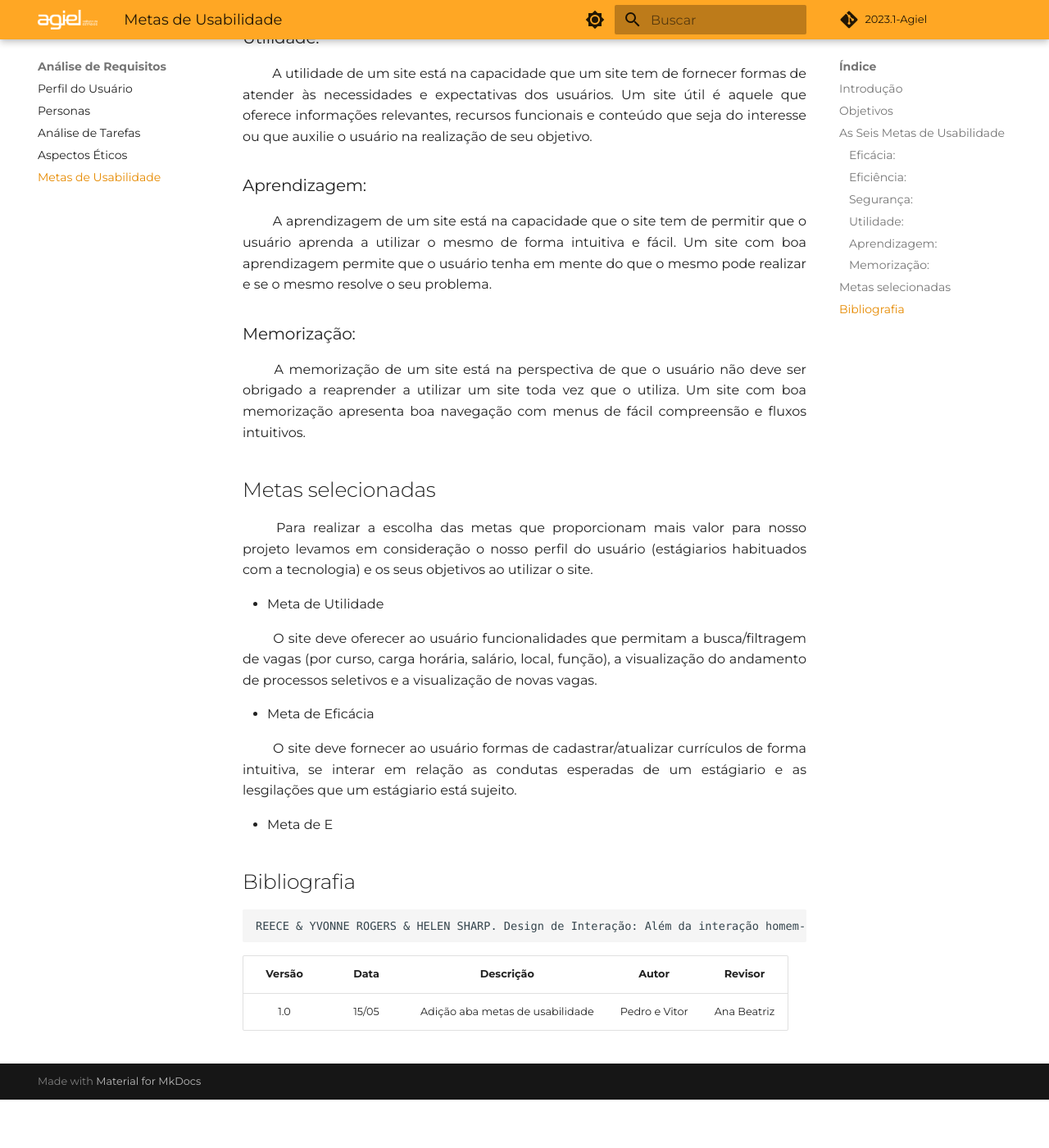
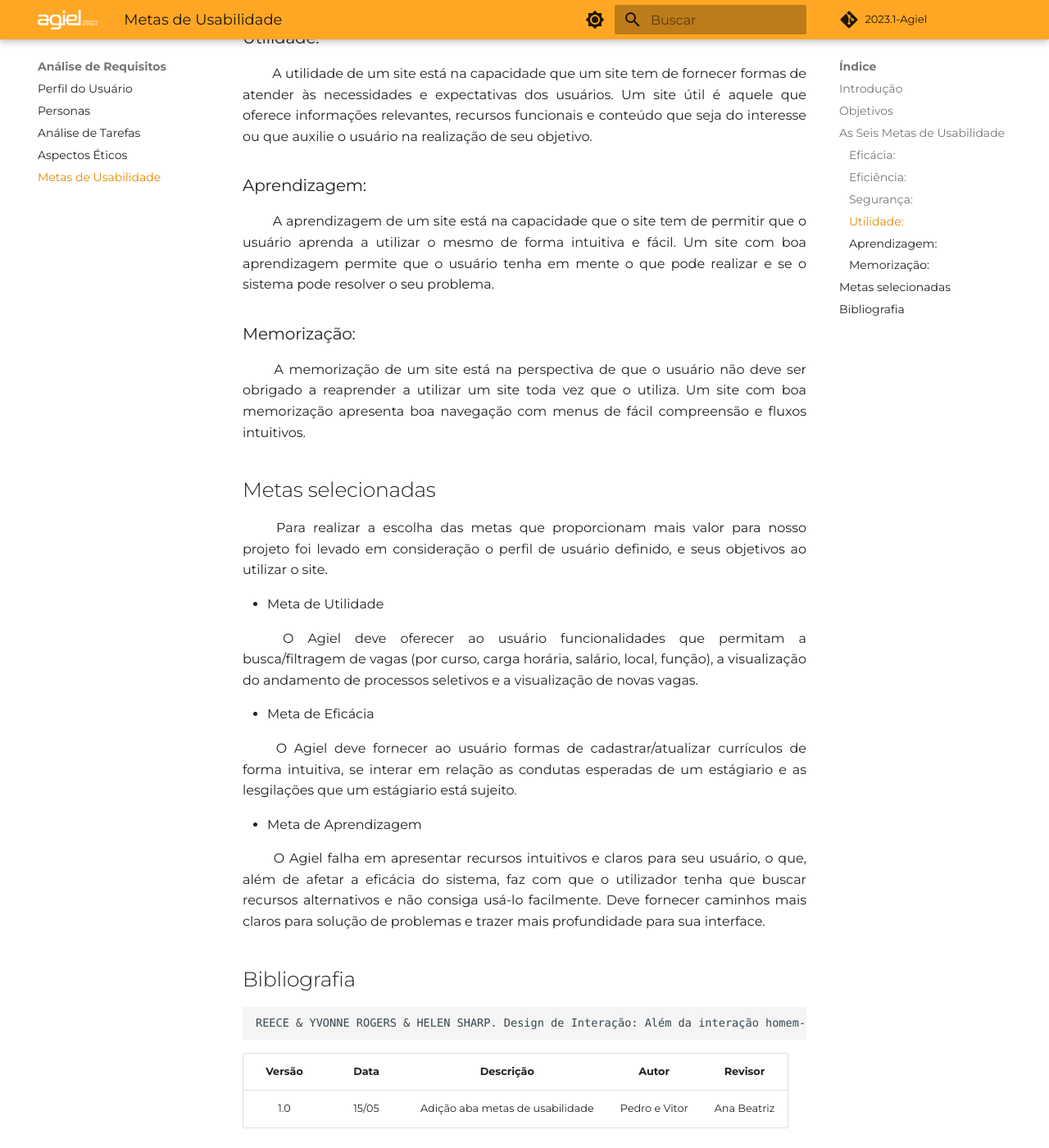
Before and after one commit to Interacao-Humano-Computador/2023.1-Agiel, an MkDocs documentation site: the page built from docs/requisitos/metas_usabilidade.md, in a window 1280 px wide and 1400 px high, scrolled down 1393 px. Shown: the whole window at 82% size. Built offline with MkDocs 1.6.1 and Material for MkDocs 9.7.7, drawn with Linux system fonts in a browser that asks for light colours; some web fonts are replaced; comment, search, counter and statistics services are not loaded; before the commit the page ends 2734 px from its top, so only the background shows below that; some of the changed text lies outside the part shown.

Commit message:
docs: adicionada meta de usabilidade identificada

````diff
--- a/docs/requisitos/metas_usabilidade.md
+++ b/docs/requisitos/metas_usabilidade.md
@@ -58,7 +58,7 @@ A utilidade de um site está na capacidade que um site tem de fornecer formas de
 
 <p align="justify">
 &emsp;&emsp;
-A aprendizagem de um site está na capacidade que o site tem de permitir que o usuário aprenda a utilizar o mesmo de forma intuitiva e fácil. Um site com boa aprendizagem permite que o usuário tenha em mente do que o mesmo pode realizar e se o mesmo resolve o seu problema.
+A aprendizagem de um site está na capacidade que o site tem de permitir que o usuário aprenda a utilizar o mesmo de forma intuitiva e fácil. Um site com boa aprendizagem permite que o usuário tenha em mente o que pode realizar e se o sistema pode resolver o seu problema.
 </p>
 
 ### Memorização:
@@ -72,24 +72,29 @@ A memorização de um site está na perspectiva de que o usuário não deve ser
 
 <p align="justify">
 &emsp;&emsp;
-Para realizar a escolha das metas que proporcionam mais valor para nosso projeto levamos em consideração o nosso perfil do usuário (estágiarios habituados com a tecnologia) e os seus objetivos ao utilizar o site.
+Para realizar a escolha das metas que proporcionam mais valor para nosso projeto foi levado em consideração o perfil de usuário definido, e seus objetivos ao utilizar o site.
 </p>
 
 * Meta de Utilidade
 
 <p align="justify">
 &emsp;&emsp;
- O site deve oferecer ao usuário funcionalidades que permitam a busca/filtragem de vagas (por curso, carga horária, salário, local, função), a visualização do andamento de processos seletivos e a visualização de novas vagas.
+ O Agiel deve oferecer ao usuário funcionalidades que permitam a busca/filtragem de vagas (por curso, carga horária, salário, local, função), a visualização do andamento de processos seletivos e a visualização de novas vagas.
 </p>
 
 * Meta de Eficácia
 
 <p align="justify">
 &emsp;&emsp;
- O site deve fornecer ao usuário formas de cadastrar/atualizar currículos de forma intuitiva, se interar em relação as condutas esperadas de um estágiario e as lesgilações que um estágiario está sujeito.
+ O Agiel deve fornecer ao usuário formas de cadastrar/atualizar currículos de forma intuitiva, se interar em relação as condutas esperadas de um estágiario e as lesgilações que um estágiario está sujeito.
 </p>
 
-* Meta de E
+* Meta de Aprendizagem
+
+<p align="justify">
+&emsp;&emsp;
+O Agiel falha em apresentar recursos intuitivos e claros para seu usuário, o que, além de afetar a eficácia do sistema, faz com que o utilizador tenha que buscar recursos alternativos e não consiga usá-lo facilmente. Deve fornecer caminhos mais claros para solução de problemas e trazer mais profundidade para sua interface.
+</p>
 
 ## Bibliografia
 ```
````
Also changed, not shown: other parts of docs/requisitos/metas_usabilidade.md (+1 -1 lines).
